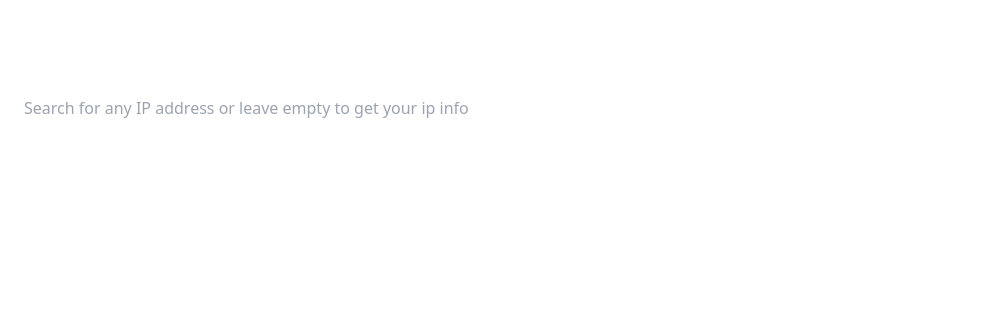
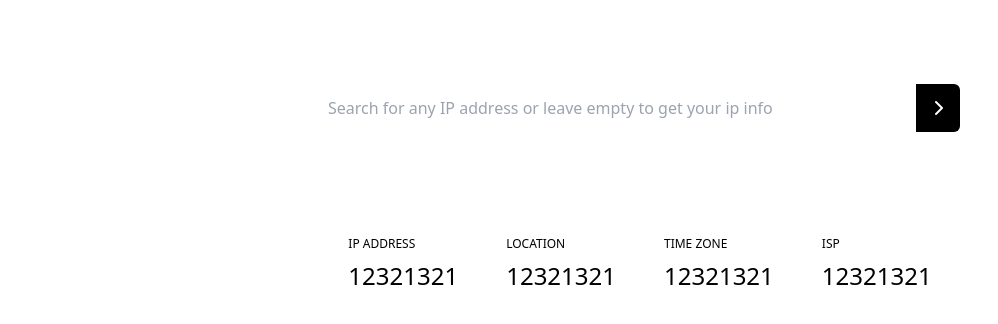
Before and after one commit to Yakimov1337/ip_tracker, a Vue app: page / in a window 1280 px wide. Shown: the top 324 px of the page, without its empty margins (0-998 px from the left). Built offline with nearby package versions, Linux system fonts and the light colour scheme.

Commit message:
Search input and Ip info added

```diff
--- a/src/views/Home.vue
+++ b/src/views/Home.vue
@@ -1,28 +1,35 @@
 <template>
   <div class="flex flex-col h-screen max-h-screen">
     <!-- Search / Results -->
-        <div class="flex justify-center relative bg-hero-pattern bg-cover px-4 pt-8 pb-32">
+    <div
+      class="flex justify-center relative bg-hero-pattern bg-cover px-4 pt-8 pb-32"
+    >
       <!-- Search Input    -->
-            <div class="w-full mx-w-screen-sm" >
+      <div class="w-full max-w-screen-sm">
         <h1 class="text-white text-center text-3xl pb-4">IP Address Tracker</h1>
         <div class="flex">
-                    <input class="flex-1 py-3 px-2 rounded-tl-md rounded-bl-md focus:outline-none"
+          <input
+            class="flex-1 py-3 px-2 rounded-tl-md rounded-bl-md focus:outline-none"
             type="text"
             placeholder="Search for any IP address or leave empty to get your ip info"
           />
-
-
+          <i
+            class="cursor-pointer bg-black text-white px-4 rounded-tr-md rounded-br-md flex items-center fas fa-chevron-right"
+          ></i>
         </div>
       </div>
+
+      <!-- IP Info -->
+      <IPInfo/>
     </div>
   </div>
 </template>
 
 <script>
+import IPInfo from "@/components/IPInfo.vue";
+
 export default {
-    name:"Home",
-    components: {
-
-    },
+  name: "Home",
+  components: { IPInfo },
 };
 </script>
```
Lines whose indentation alone changed are shown as unchanged.
